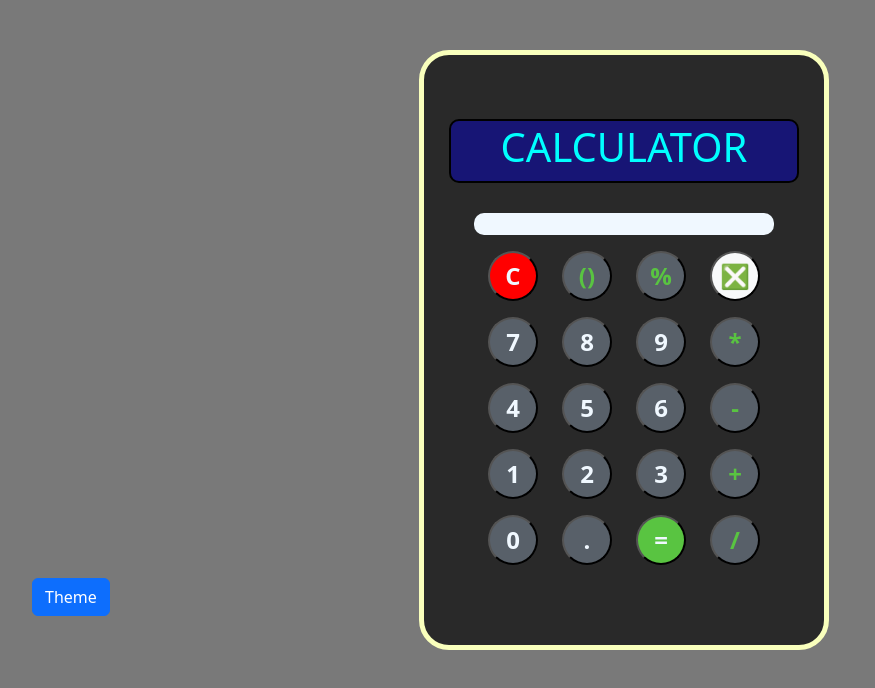
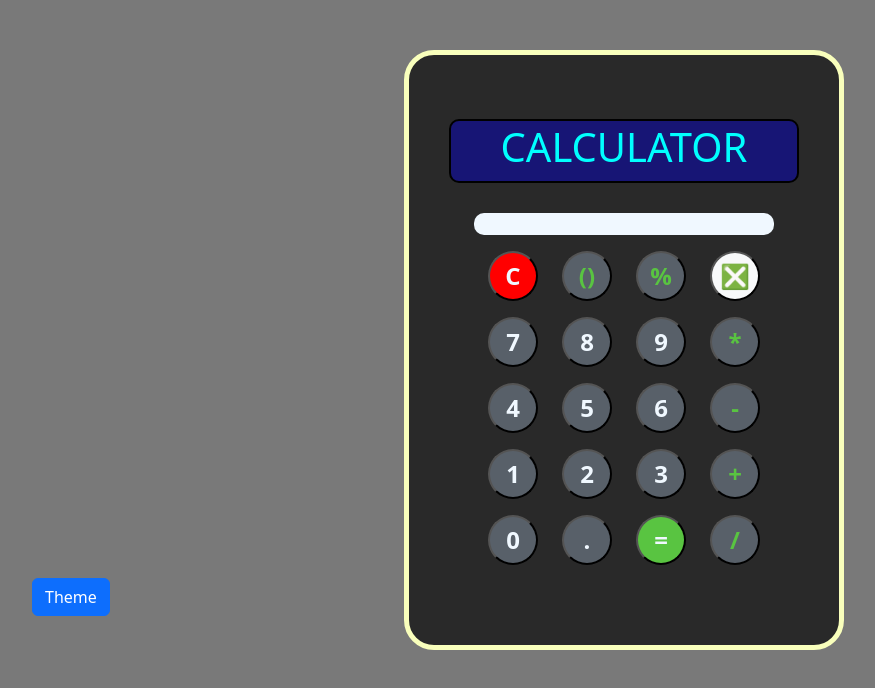
Before and after one commit to anshikamittal7/Calculator, a plain HTML site: page index.html in a window 1280 px wide. Both pictures are taken after a click on the button "Theme". Shown: the whole page, without its empty margins (16-891 px from the left). Drawn offline with nearby package versions, Linux system fonts and the light colour scheme.

Commit message:
Update style.css

```diff
--- a/style.css
+++ b/style.css
@@ -5,7 +5,7 @@
   background-color: rgb(121, 121, 121);
 }
 .container {
-  width: 410px;
+  width: 440px;
   margin-top: 50px;
   display: flex;
   align-items: center;
@@ -18,7 +18,7 @@
   height: 600px;
 }
 .container2 {
-  width: 410px;
+  width: 440px;
   margin-top: 50px;
   display: flex;
   align-items: center;
```
